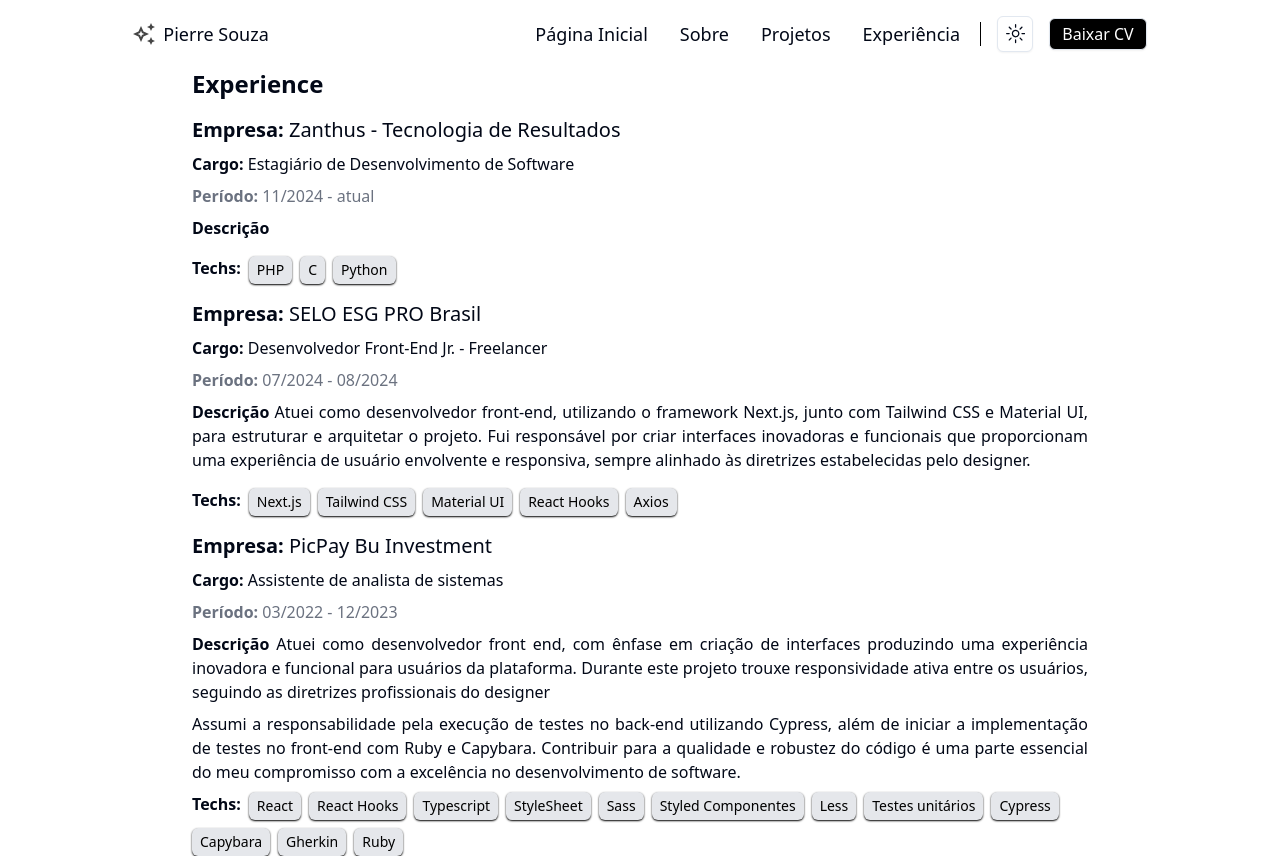
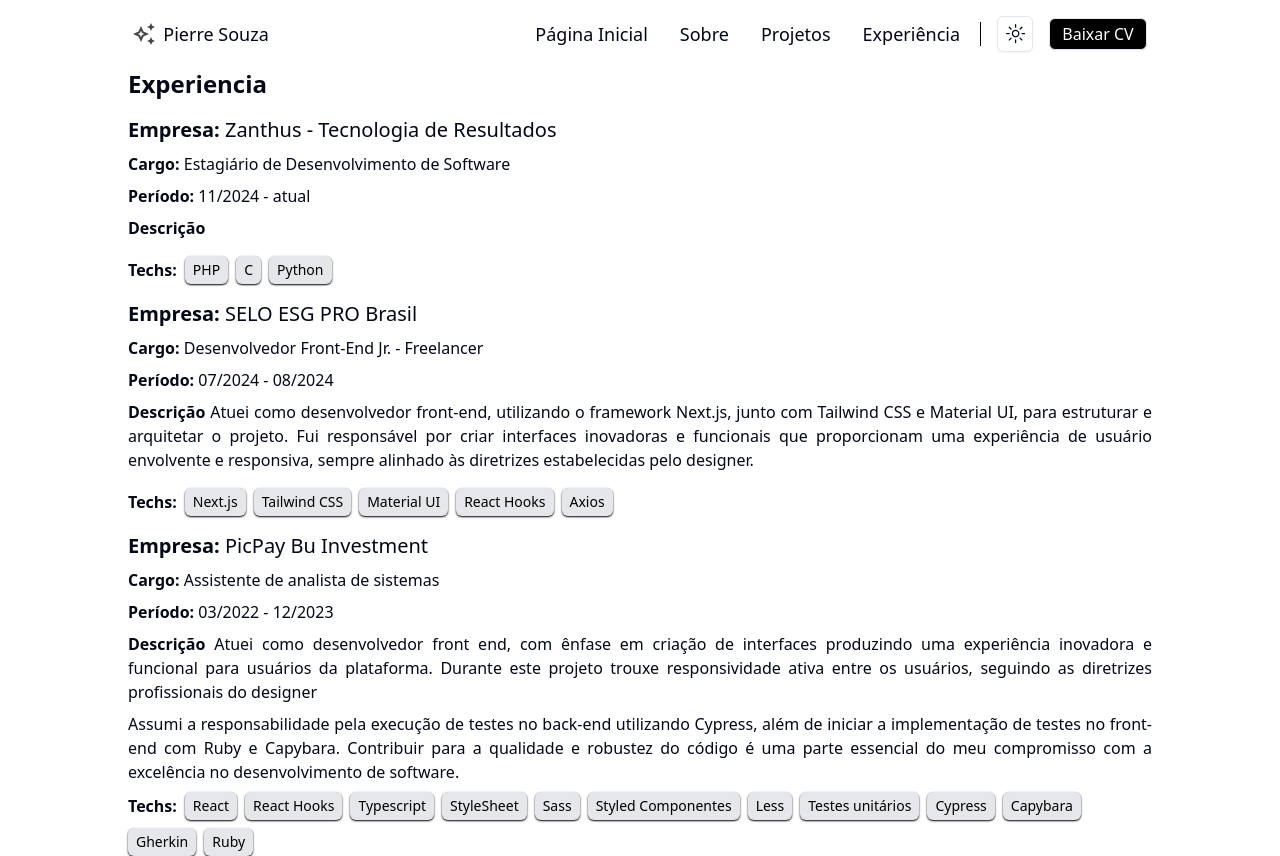
Before and after one commit to pierresouza/Portifolio, a Next.js app: page /experience in a window 1280 px wide. Built offline with nearby package versions, Linux system fonts and the light colour scheme.

Commit message:
chore: apply styles to make content fit inside page and fix name from mock file

```diff
--- a/app/experience/mock.ts
+++ b/app/experience/mock.ts
@@ -11,7 +11,7 @@ interface Experience {
   Job: Job[];
 }
 
-export const ExperenceMock: Experience = {
+export const ExperienceMock: Experience = {
   Job: [
     {
       Company: "Zanthus - Tecnologia de Resultados",
--- a/app/experience/page.tsx
+++ b/app/experience/page.tsx
@@ -1,34 +1,34 @@
 import React from "react";
-import { ExperenceMock } from "./mock";
+import { ExperienceMock } from "./mock";
 
 export default function Experience() {
   return (
-    <div className="flex justify-center">
-      <div className="flex h-full w-[70%] items-center gap-4">
+    <div className="flex max-h-fit items-center justify-center">
+      <div className="flex w-4/5 justify-center gap-4">
         <div className="flex flex-col gap-4">
           <h1 className="text-sm font-bold md:text-base lg:text-lg xl:text-2xl">
-            Experience
+            Experiencia
           </h1>
-          {ExperenceMock.Job.map((item, index) => (
+          {ExperienceMock.Job.map((item, index) => (
             <div key={index} className="flex flex-col gap-2">
-              <h3 className="text-xs sm:text-sm md:text-base lg:text-xl">
+              <h3 className="text-md items-center sm:text-sm md:text-base lg:text-xl">
                 <b>Empresa:</b> {item.Company}
               </h3>
-              <p className="lg:text text-xs sm:text-sm md:text-base">
+              <p className="lg:text text-md items-center sm:text-sm md:text-base">
                 <b>Cargo:</b> {item.Role}
               </p>
-              <p className="lg:text text-nowrap text-xs text-gray-500 sm:text-sm md:text-base">
+              <p className="lg:text text-md items-center sm:text-sm md:text-base">
                 <b>Período:</b> {item.Period}
               </p>
-              <p className="lg:text text-justify text-xs sm:text-sm md:text-base">
+              <p className="lg:text text-md max-w-screen-xl items-center text-justify sm:text-sm md:text-base">
                 <b>Descrição</b> {item.Description}
               </p>
-              <p className="lg:text text-justify text-xs sm:text-sm md:text-base">
+              <p className="lg:text text-md max-w-screen-xl items-center text-justify sm:text-sm md:text-base">
                 {item.Description2}
               </p>
               {item.Technologies && (
-                <div className="flex flex-wrap gap-2">
-                  <span className="lg:text text-xs font-bold sm:text-sm md:text-base">
+                <div className="flex flex-wrap items-center gap-2">
+                  <span className="lg:text text-md font-bold sm:text-sm md:text-base">
                     Techs:
                   </span>
                   {item.Technologies.map((tech, index) => (
```
